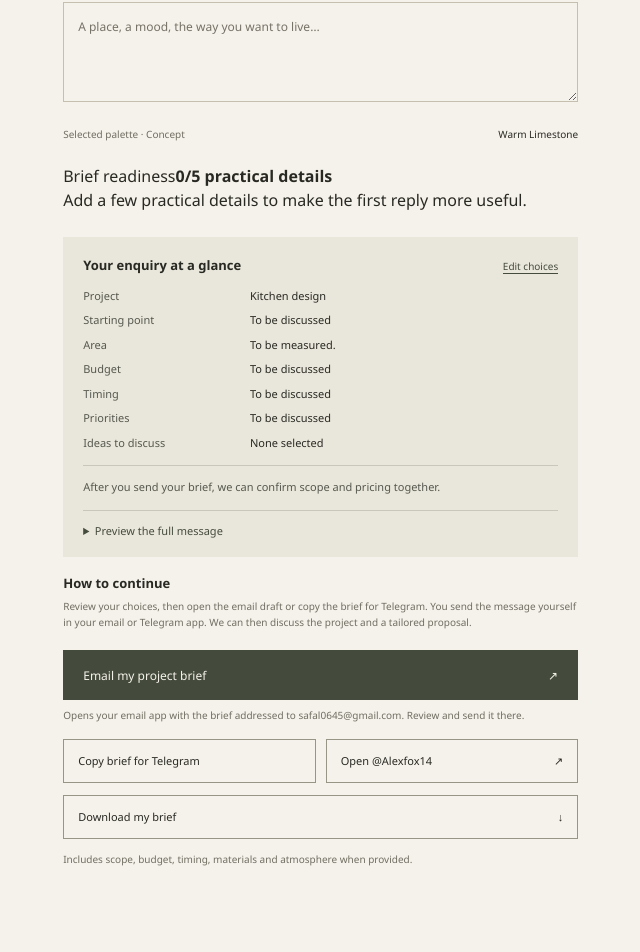
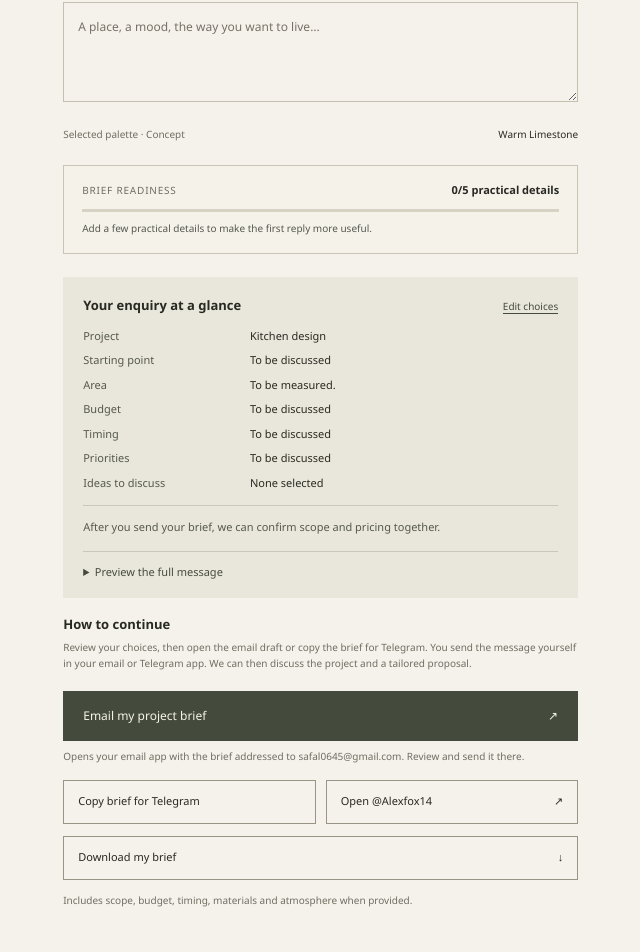
Before and after one commit to safal207/Architectural-AI-Lab, a React (Vite) app in the folder projects/Dubai-Luxury-Villa-AI/web-viewer/app/: page / in a window 1280 px wide. Shown: the part 8169-9121 px from the top of the page, without its empty margins (634-1274 px from the left). Built offline with nearby package versions, Linux system fonts and the light colour scheme; no server answers.

Commit message:
Style brief readiness feedback

```diff
--- a/projects/Dubai-Luxury-Villa-AI/web-viewer/app/src/ProjectBrief.css
+++ b/projects/Dubai-Luxury-Villa-AI/web-viewer/app/src/ProjectBrief.css
@@ -78,6 +78,19 @@
 .project-brief .brief-inspiration { margin: -12px 0 24px; color: var(--muted, #756e62); font-size: 10px; line-height: 1.5; }
 .project-brief .brief-inspiration strong { color: var(--ink, #292923); font-weight: 500; }
 
+.project-brief .brief-readiness {
+  margin: 22px 0 17px;
+  padding: 16px 18px;
+  border: 1px solid #c9c4b5;
+  background: rgba(245, 242, 235, .62);
+}
+.project-brief .brief-readiness > div { display: flex; align-items: baseline; justify-content: space-between; gap: 14px; }
+.project-brief .brief-readiness > div span { color: var(--muted, #756e62); font-size: 10px; text-transform: uppercase; letter-spacing: .08em; }
+.project-brief .brief-readiness > div strong { color: var(--ink, #292923); font-size: 11px; font-weight: 600; }
+.project-brief .brief-readiness__bar { display: block; height: 3px; margin: 12px 0 9px; overflow: hidden; background: #d7d2c4; }
+.project-brief .brief-readiness__bar > span { display: block; height: 100%; background: #454b3d; transition: width 180ms ease-out; }
+.project-brief .brief-readiness p { margin: 0; color: #56584f; font-size: 10px; line-height: 1.55; }
+
 .project-brief .brief-summary { margin: 23px 0 17px; padding: 19px 20px; background: #e9e7db; }
 .project-brief .brief-summary__header { display: flex; justify-content: space-between; align-items: baseline; gap: 12px; }
 .project-brief .brief-summary h3,
@@ -148,6 +161,8 @@
   .project-brief .brief-priorities__options { gap: 2px 10px; }
   .project-brief .brief-priorities__options label { gap: 7px; min-height: 38px; font-size: 10px; }
   .project-brief .brief-selected { flex-wrap: wrap; gap: 8px; }
+  .project-brief .brief-readiness { padding: 15px 14px; }
+  .project-brief .brief-readiness > div { align-items: flex-start; flex-direction: column; gap: 4px; }
   .project-brief .brief-summary { padding: 17px 16px; }
   .project-brief .brief-summary dl > div { grid-template-columns: minmax(80px, 32%) minmax(0, 1fr); }
   .project-brief .brief-other-actions { grid-template-columns: minmax(0, 1fr); }
```
